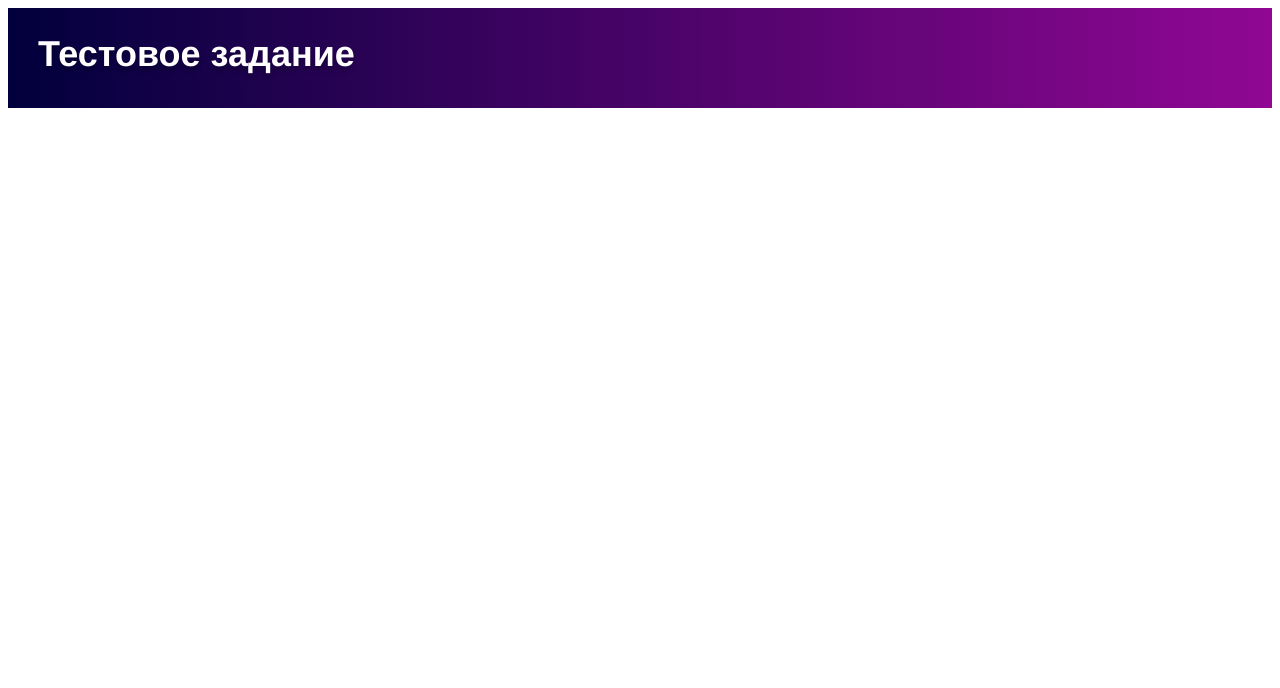
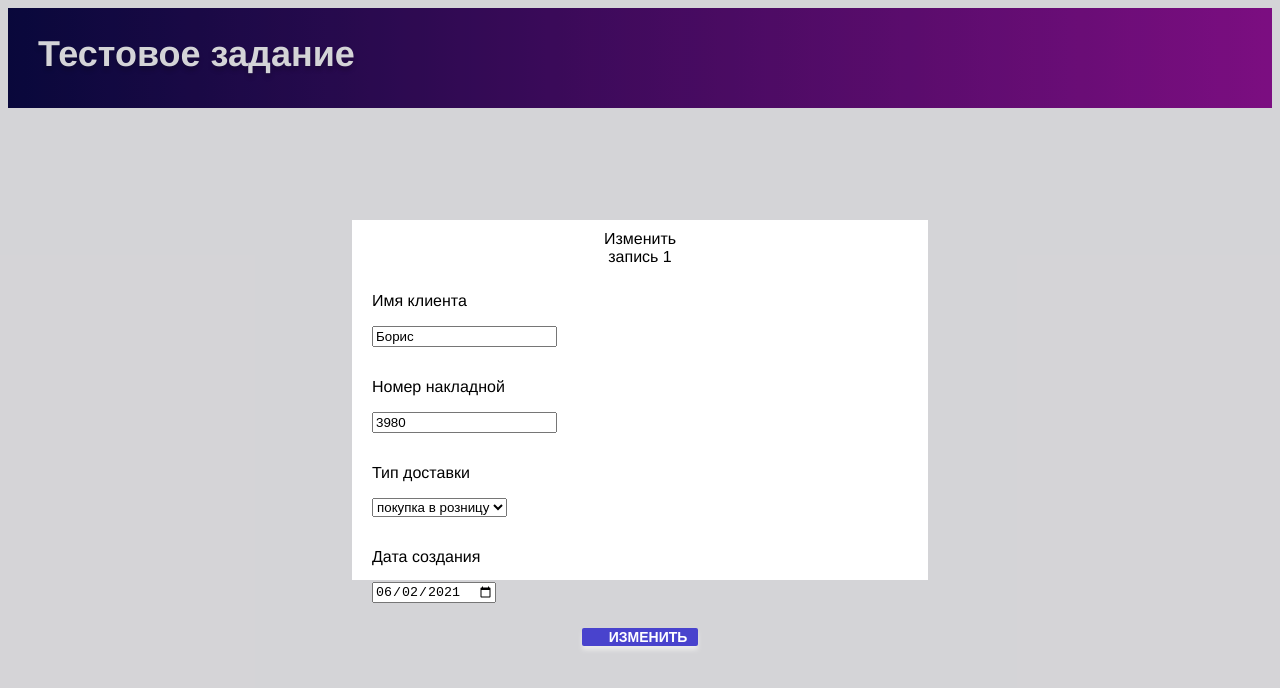
Before and after one commit to Tainaka2003/training-tz, a Vue app: page /edit/1 in a window 1280 px wide. Shown: the top 688 px of the page. Built offline with nearby package versions, Linux system fonts and the light colour scheme.

Commit message:
repaired change records

```diff
--- a/src/components/Card.vue
+++ b/src/components/Card.vue
@@ -2,9 +2,9 @@
   <div class="right-main_card-wrap">
     <div class="main_card" v-for="(user, index) of users" :key="index">
     <div class="right-main_card-head">
-      <span class="card-title">Card {{index+1}}</span>
+      <span class="card-title">Card {{index}}</span>
       <div class="btn-wrap">
-        <router-link to="/edit" v-bind:index="index">
+        <router-link :to="{ name: 'EditView', params: { userId: index }}" v-bind:index="index">
           <button class="dots" v-bind:class="{ invisible: user.isInvisible }">
             <svg width="24" height="24" viewBox="0 0 24 24" fill="none" xmlns="http://www.w3.org/2000/svg">
               <g clip-path="url(#clip0)">
--- a/src/components/List.vue
+++ b/src/components/List.vue
@@ -57,7 +57,7 @@
         <div class="text-caption">{{user.createdate}}</div>
         <div class="text-caption">
           <div class="btn-wrap">
-            <router-link to="/edit">
+            <router-link :to="{ name: 'EditView', params: { userId: index }}">
               <button class="edit-delete-settings" v-bind:class="{ invisible: user.isInvisible }">
                 <svg width="24" height="24" viewBox="0 0 24 24" fill="none" xmlns="http://www.w3.org/2000/svg">
                   <g clip-path="url(#clip0)">
--- a/src/router/index.js
+++ b/src/router/index.js
@@ -27,7 +27,7 @@ const routes = [
     component: () => import(/* webpackChunkName: "about" */ '../views/AddView.vue')
   },
   {
-    path: '/edit',
+    path: '/edit/:userId',
     name: 'EditView',
     // route level code-splitting
     // this generates a separate chunk (about.[hash].js) for this route
--- a/src/views/EditView.vue
+++ b/src/views/EditView.vue
@@ -6,19 +6,19 @@
       </div>
     </router-link>
     <div class="window">
-      <p class="window-title">Изменить запись</p>
+      <p class="window-title">Изменить запись {{$route.params.userId}}</p>
       <p class="window-text">Имя клиента</p>
-      <input type="text" class="window-input" v-model="name">
+      <input type="text" class="window-input" v-model="users[$route.params.userId].name">
       <p class="window-text">Номер накладной</p>
-      <input type="text" class="window-input" v-model="waybill">
+      <input type="text" class="window-input" v-model="users[$route.params.userId].waybill">
       <p class="window-text">Тип доставки</p>
-      <select class="window-input" v-model="typeorder">
+      <select class="window-input" v-model="users[$route.params.userId].typeorder">
         <option value="доставка оптом">доставка оптом</option>
         <option value="покупка в розницу">покупка в розницу</option>
         <option value="курьером на дом">курьером на дом</option>
       </select>
       <p class="window-text">Дата создания</p>
-      <input type="date" class="window-input" v-model="createdate">
+      <input type="date" class="window-input" v-model="users[$route.params.userId].createdate">
       <button class="window-record" @click="addRecord">
         <span class="window-record-text">изменить</span>
       </button>
@@ -27,6 +27,7 @@
 </template>
 
 <script>
+import {mapState} from "vuex";
 export default {
   name: "ModalView",
   data() {
@@ -55,6 +56,11 @@ export default {
       this.createdate='';
     }
   },
+  computed: {
+    ...mapState ([
+      'users',
+    ]),
+  }
 }
 </script>
 
```
